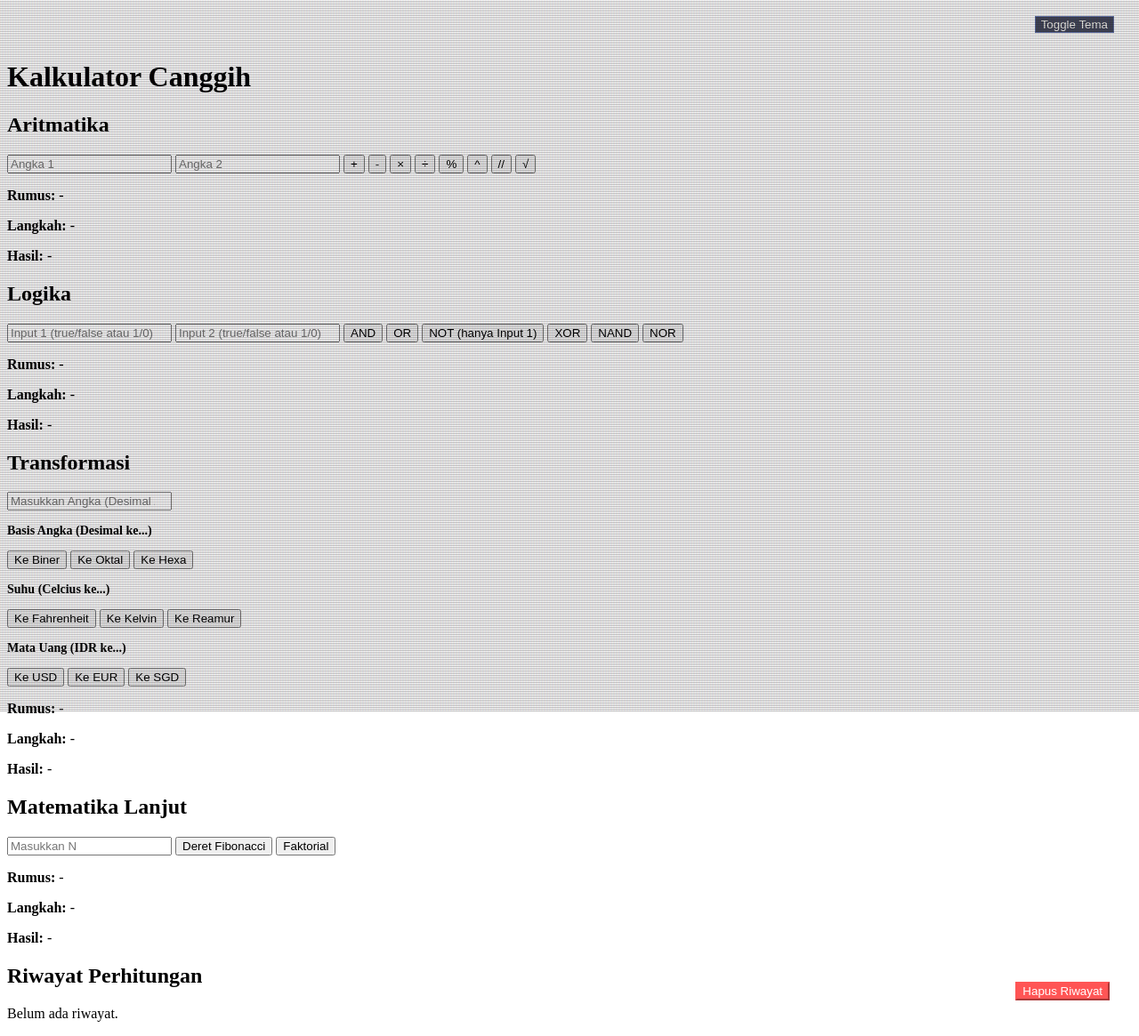
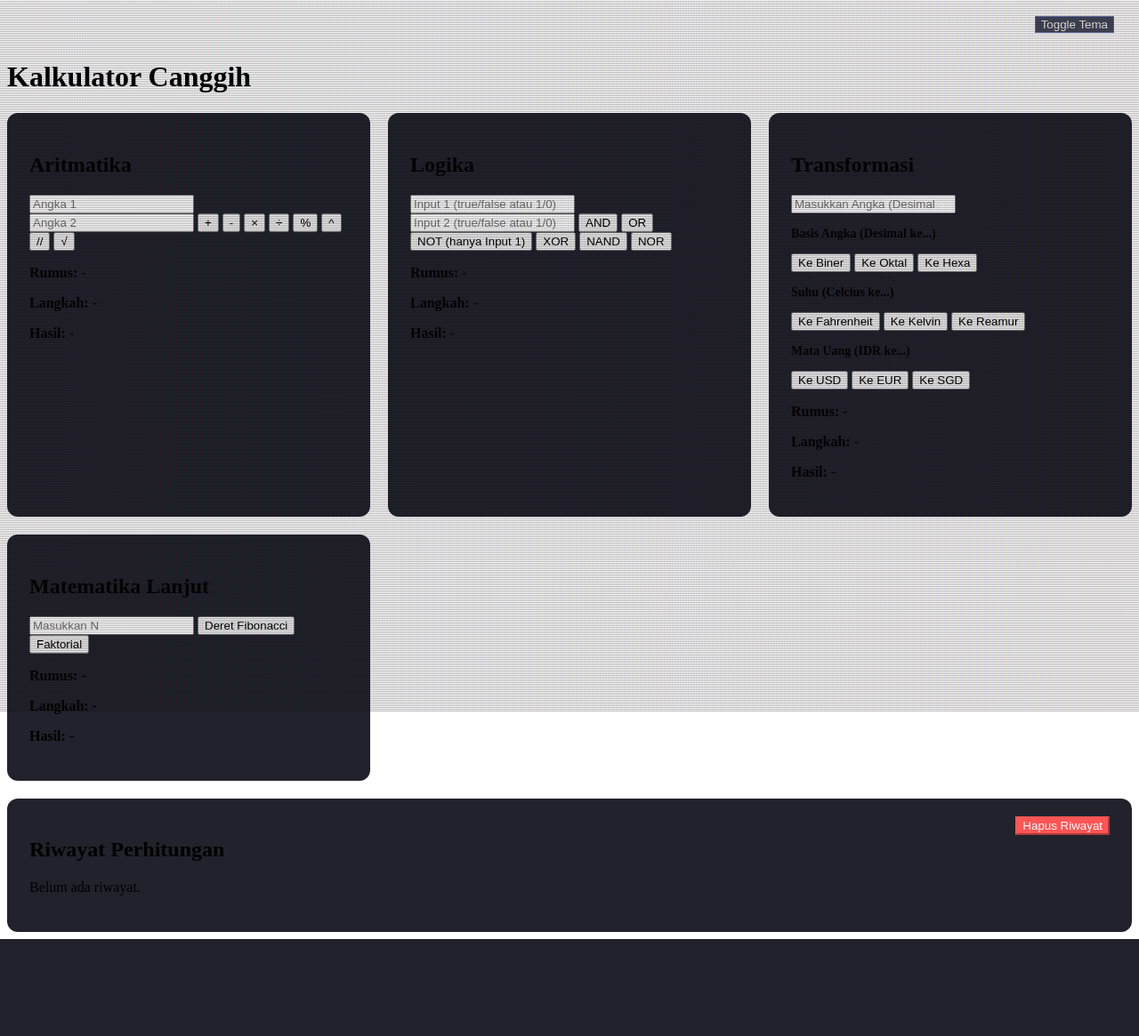
Before and after one commit to ihyamiftahurrohman/PROJECT_KALKULATOR1, a Python web app: template templates/index.html in a window 1280 px wide. Shown: the whole page at 89% size. After the commit the page ends 1056 px from the top, so only its background shows below. Run offline with Jinja, Linux system fonts and the light colour scheme; the template is opened without the code that fills it, so the values that code supplies are empty.

Commit message:
Menambahkan layout container dan card

```diff
--- a/static/css/style.css
+++ b/static/css/style.css
@@ -32,3 +32,15 @@ body::after {
     background-size: 100% 2px, 3px 100%;
     pointer-events: none;
 }
+
+.container {
+    display: grid;
+    grid-template-columns: repeat(auto-fit, minmax(350px, 1fr));
+    gap: 20px;
+}
+
+.card {
+    padding: 25px;
+    background: #21222c;
+    border-radius: 12px;
+}
```
